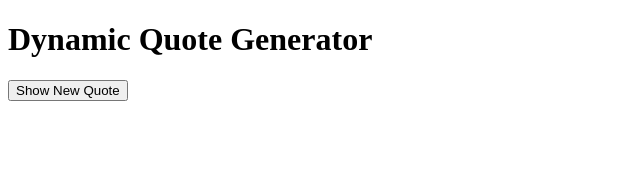
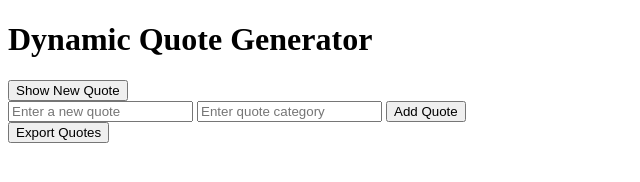
Before and after one commit to emekedev/alx_fe_javascript, a plain HTML site: page dom-manipulation/index.html in a window 1280 px wide. Shown: the whole page, without its empty margins (0-640 px from the left). Drawn offline with Linux system fonts and the light colour scheme.

Commit message:
added html

```diff
--- a/dom-manipulation/index.html
+++ b/dom-manipulation/index.html
@@ -9,6 +9,14 @@
     <h1>Dynamic Quote Generator</h1>
     <div id="quoteDisplay"></div>
     <button id="newQuote">Show New Quote</button>
+
+    <div>
+    <input id="newQuoteText" type="text" placeholder="Enter a new quote" />
+    <input id="newQuoteCategory" type="text" placeholder="Enter quote category" />
+    <button onclick="addQuote()">Add Quote</button>
+  </div>
+
+   <button id="export-btn">Export Quotes</button>
     <script src="script.js"></script>
   </body>
   </html>
```
